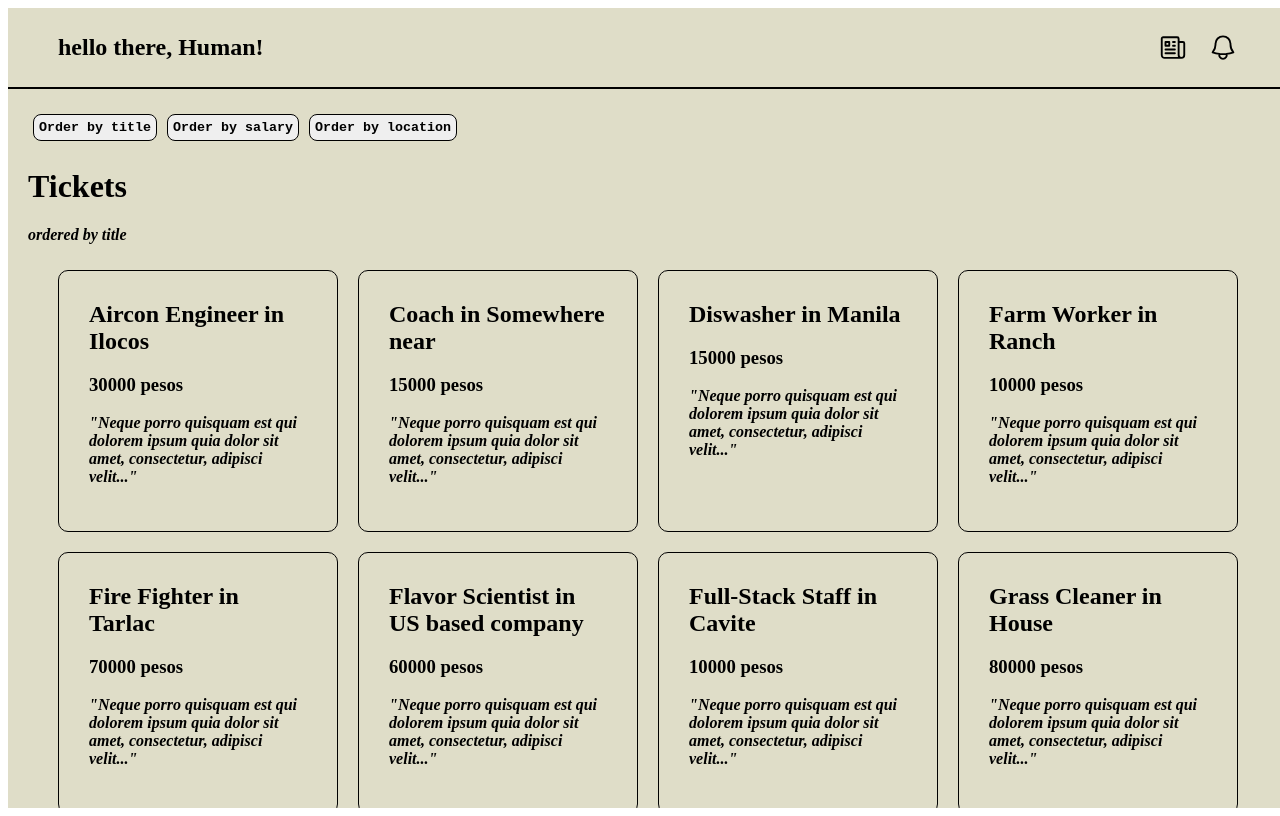
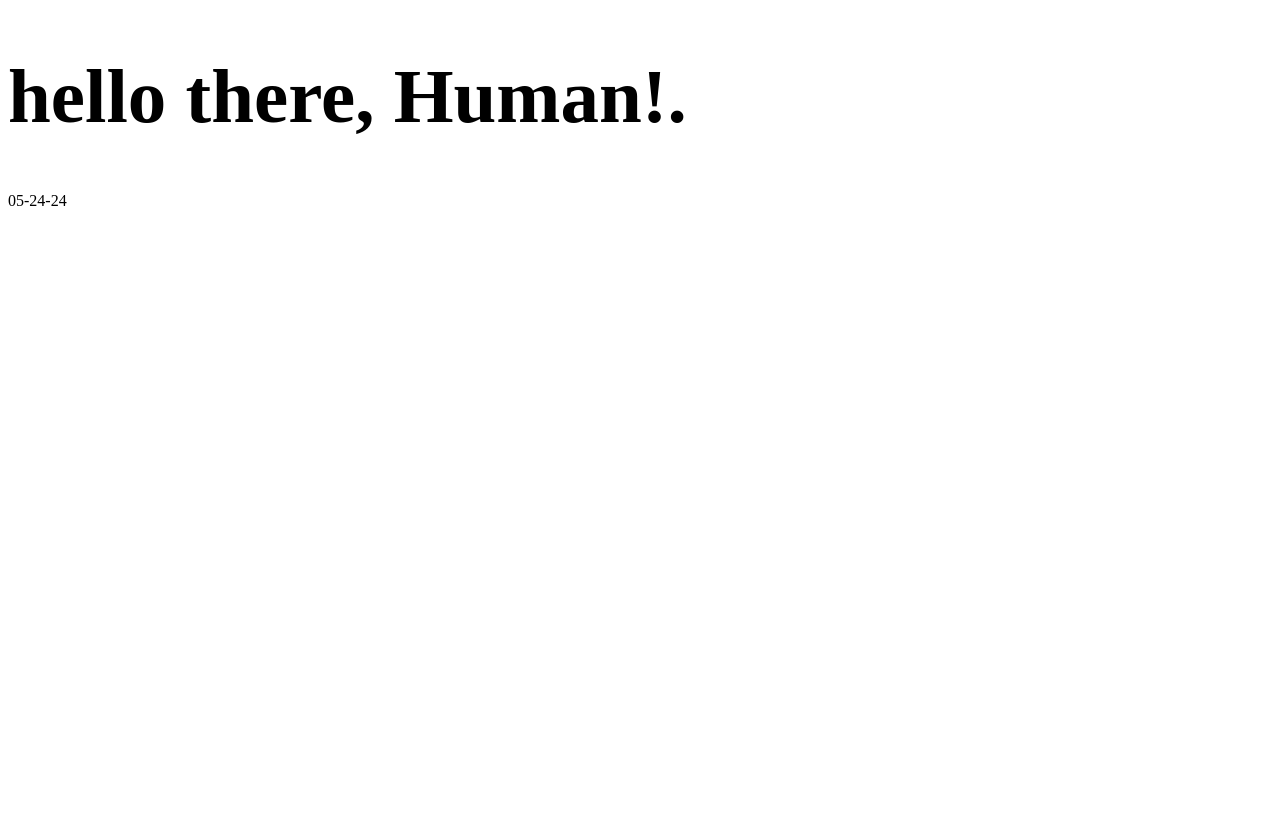
Before and after one commit to Shuashuaa/hello-human, a Vue app: page / in a window 1280 px wide. Before the commit this address led to /opening. Built offline with nearby package versions, Linux system fonts and the light colour scheme; the HTML template or start-up script is replaced by a standard one.

Commit message:
git add .

```diff
--- a/src/App.vue
+++ b/src/App.vue
@@ -1,99 +1,20 @@
 <template>
 	<div class="App">
-		<div class="header">
-			<h1 style="font-size: 24px;">hello there, Human!</h1>
-			<div style="display: flex;">
-				<svg style="margin-right: 20px;" xmlns="http://www.w3.org/2000/svg" width="30" fill="none" viewBox="0 0 24 24" stroke-width="1.5" stroke="currentColor" class="size-6">
-					<path stroke-linecap="round" stroke-linejoin="round" d="M12 7.5h1.5m-1.5 3h1.5m-7.5 3h7.5m-7.5 3h7.5m3-9h3.375c.621 0 1.125.504 1.125 1.125V18a2.25 2.25 0 0 1-2.25 2.25M16.5 7.5V18a2.25 2.25 0 0 0 2.25 2.25M16.5 7.5V4.875c0-.621-.504-1.125-1.125-1.125H4.125C3.504 3.75 3 4.254 3 4.875V18a2.25 2.25 0 0 0 2.25 2.25h13.5M6 7.5h3v3H6v-3Z" />
-				</svg>
-				<svg xmlns="http://www.w3.org/2000/svg" width="30" fill="none" viewBox="0 0 24 24" stroke-width="1.5" stroke="currentColor" class="size-6">
-					<path stroke-linecap="round" stroke-linejoin="round" d="M14.857 17.082a23.848 23.848 0 0 0 5.454-1.31A8.967 8.967 0 0 1 18 9.75V9A6 6 0 0 0 6 9v.75a8.967 8.967 0 0 1-2.312 6.022c1.733.64 3.56 1.085 5.455 1.31m5.714 0a24.255 24.255 0 0 1-5.714 0m5.714 0a3 3 0 1 1-5.714 0" />
-				</svg>
-			</div>
-    	</div>
+		<h1 style="font-size: 77px;">hello there, Human!.</h1>
+	</div>
 
-		<div class="components">
-			<button @click="handleClick('title')">Order by title</button>
-			<button @click="handleClick('salary')">Order by salary</button>
-			<button @click="handleClick('location')">Order by location</button>
-			<router-view
-				:jobs="jobs"
-				:order="order"
-			/>
-		</div>
-	</div>
+	<router-view/>
 </template>
 
 <script lang="ts">
-import { defineComponent, reactive, ref, toRefs } from 'vue';
-import HomeComp from './components/HomeComp.vue';
-import type Job from './types/Job';
-import type { OrderTerm } from './types/OrderTerm';
+import { defineComponent } from 'vue';
 
 export default defineComponent({
 	name: 'App',
-	components: { HomeComp },
-
-	setup() {
-		const jobs = ref<Job[]>([
-			{ title: 'Farm Worker', location: 'Ranch', salary: 10000, id: '1'},
-			{ title: 'Flavor Scientist', location: 'US based company', salary: 60000, id: '2'},
-			{ title: 'Coach', location: 'Somewhere near', salary: 15000, id: '3'},
-			{ title: 'Wood Cutter', location: 'Somewhere far', salary: 50000, id: '4'},
-			{ title: 'Grass Cleaner', location: 'House', salary: 80000, id: '5'},
-			{ title: 'Full-Stack Staff', location: 'Cavite', salary: 10000, id: '6'},
-			{ title: 'Aircon Engineer', location: 'Ilocos', salary: 30000, id: '7'},
-			{ title: 'Diswasher', location: 'Manila', salary: 15000, id: '8'},
-			{ title: 'Fire Fighter', location: 'Tarlac', salary: 70000, id: '9'},
-			{ title: 'Senior Staff', location: 'General Trias', salary: 80000, id: '10'},
-		])
-
-		const order = ref<OrderTerm>('title') //default value for sort
-
-		const handleClick = (term: OrderTerm) => {
-			// console.log(term)
-			order.value = term
-		}
-
-		return { handleClick, jobs, order }
-	},
+	components: {}
 });
 </script>
 
 <style>
-	.App {
-		display: flex;
-		flex-direction: column;
-		height: 100vh;
-		width: 100vw;
-		overflow: auto;
-	}
 
-	.header {
-		display: flex;
-		justify-content: space-between;
-		flex: 0 0 5%;
-		background-color: #dfddc8;
-		padding: 10px 50px;
-		text-align: left;
-		border-bottom: 2px solid;
-		position: sticky;
-		top: 0;
-	}
-
-	.components {
-		flex: 1;
-		background-color: #dfddc8;
-		padding: 20px;
-	}
-
-	button{
-		border: solid 1px;
-		border-radius: 8px;
-		margin: 5px;
-		padding: 5px;
-		font-family:'Courier New', Courier, monospace;
-		font-weight: bold;
-		cursor: pointer;
-	}
 </style>
--- a/src/assets/global.css
+++ b/src/assets/global.css
@@ -1,5 +1,4 @@
 @import url('https://fonts.googleapis.com/css2?family=Danfo&display=swap');
-@import url('https://fonts.googleapis.com/css2?family=Josefin+Slab:ital,wght@0,100..700;1,100..700&display=swap');
 
 body{
     font-family: "Danfo", serif;
--- a/src/components/HomeComp.vue
+++ b/src/components/HomeComp.vue
@@ -1,59 +1,5 @@
 <template>
-    <h1>Tickets</h1>
-    <p>ordered by {{ order }}</p>
-    <transition-group name="list" tag="div" style="display: flex; flex-wrap: wrap; justify-content: center; align-items: center; ">
-        <div v-for="job in sortJob" :key="job.id" style="width: 300px;">
-            <div style="border: 1px solid; border-radius: 10px; margin: 10px; height: 200px; padding: 30px;">
-                <h1 style="margin: 0; font-size: 24px;">
-                    {{ job.title }} in {{ job.location }}
-                </h1>
-                <h3>{{ job.salary }} pesos</h3>
-                <p>"Neque porro quisquam est qui dolorem ipsum quia dolor sit amet, consectetur, adipisci velit..."</p>
-            </div>
-
-        </div>
-    </transition-group>
-
+    <div>
+        05-24-24
+    </div>
 </template>
-
-<script lang="ts">
-import { defineComponent } from 'vue'
-import type { PropType } from 'vue'
-import type Job from '@/types/Job';
-import type { OrderTerm } from '@/types/OrderTerm';
-import { computed } from 'vue'; //##
-
-export default defineComponent({
-    props: {
-        jobs: {
-            required: true,
-            type: Array as PropType<Job[]>
-        },
-        order: {
-            required: true,
-            type: String as PropType<OrderTerm>
-        }
-    },
-    setup(props) { //##
-        const sortJob = computed(() => {
-            return [...props.jobs].sort((a: Job, b: Job) => {
-                return a[props.order] > b[props.order] ? 1 : -1;
-            })
-        })
-
-        return { sortJob }
-    }
-})
-</script>
-
-<style>
-p{
-    font-family: "Josefin Slab", serif;
-    font-optical-sizing: auto;
-    font-weight: 700;
-    font-style: italic;
-}
-.list-move{
-    transition: all 1s;
-}
-</style>
--- a/src/router/index.ts
+++ b/src/router/index.ts
@@ -3,26 +3,13 @@ import HomeComp from '../components/HomeComp.vue'
 
 const router = createRouter({
   history: createWebHistory(import.meta.env.BASE_URL),
-  // history: createWebHistory('/opening/'), //deployment
   routes: [
     {
-      path: '/opening',
+      path: '/',
       name: 'home',
       component: HomeComp
     },
   ]
 })
 
-router.beforeEach((to, from, next) => {
-  if(to.path !== '/opening'){
-    if(to.path == '/'){
-      next('/opening')
-    }else{
-      next()
-    }
-  }else{
-    next()
-  }
-})
-
 export default router
```
Also changed, not shown: 1 other file (tests, documents, lock files or other folders).
